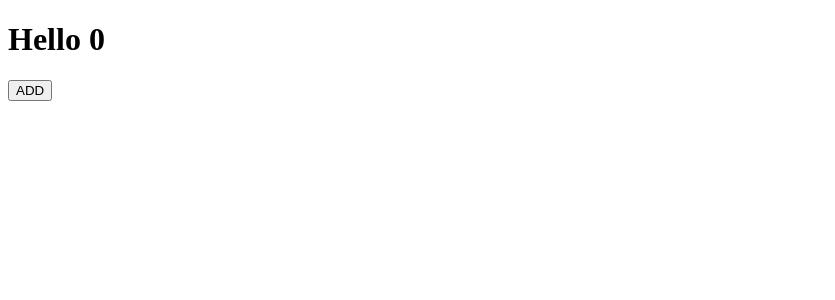
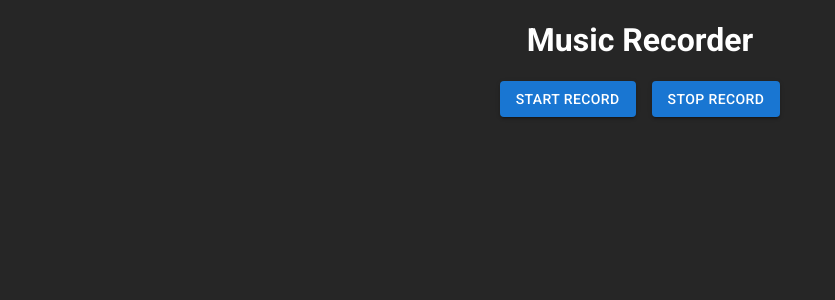
Before and after one commit to pierreolivier/music-recorder, a React app: page / in a window 1280 px wide. Shown: the top 300 px of the page, without its empty margins (0-835 px from the left). Built offline with nearby package versions, Linux system fonts and the light colour scheme.

Commit message:
basic buttons

```diff
--- a/public/index.html
+++ b/public/index.html
@@ -4,11 +4,18 @@
 <head>
     <meta charset="utf-8" />
     <title>SSR App</title>
+    <link rel="preconnect" href="https://fonts.googleapis.com" />
+    <link rel="preconnect" href="https://fonts.gstatic.com" crossorigin />
+    <link
+            rel="stylesheet"
+            href="https://fonts.googleapis.com/css2?family=Roboto:wght@300;400;500;600;700&display=swap"
+    />
 </head>
 
 <body>
 <div id="root"></div>
 <script src="bundle.js"></script>
+<link rel="stylesheet" href="bundle.css" />
 </body>
 
 </html>
--- /dev/null
+++ b/src/App.css
@@ -0,0 +1,17 @@
+body {
+    margin: 20px auto;
+    font-family: 'roboto';
+    font-weight: 300;
+    text-align: center;
+    background-color: #262626;
+    color: #ffffff;
+}
+
+.actions {
+
+}
+
+.actions Button {
+    margin-left: 8px;
+    margin-right: 8px;
+}
--- a/src/App.jsx
+++ b/src/App.jsx
@@ -1,11 +1,17 @@
 import * as React from "react";
+import Button from '@mui/material/Button';
+
+import './App.css'
 
 export default function App() {
     const [times, setTimes] = React.useState(0);
     return (
         <div>
-            <h1>Hello {times}</h1>
-            <button onClick={() => setTimes((times) => times + 1)}>ADD</button>
+            <h1>Music Recorder</h1>
+            <div className={"actions"}>
+                <Button variant="contained">Start record</Button>
+                <Button variant="contained">Stop record</Button>
+            </div>
         </div>
     );
 }
--- a/src/index.js
+++ b/src/index.js
@@ -1,5 +1,6 @@
 import * as React from "react";
-import ReactDOM from "react-dom";
+import ReactDOM from 'react-dom/client';
 import App from "./App";
 
-ReactDOM.hydrate(<App />, document.getElementById("root"));
+const rootNode = document.getElementById('root');
+const root = ReactDOM.hydrateRoot(rootNode, <App />);
```
Also changed, not shown: package.json (+7 -3 lines), 1 other file (tests, documents, lock files or other folders).
